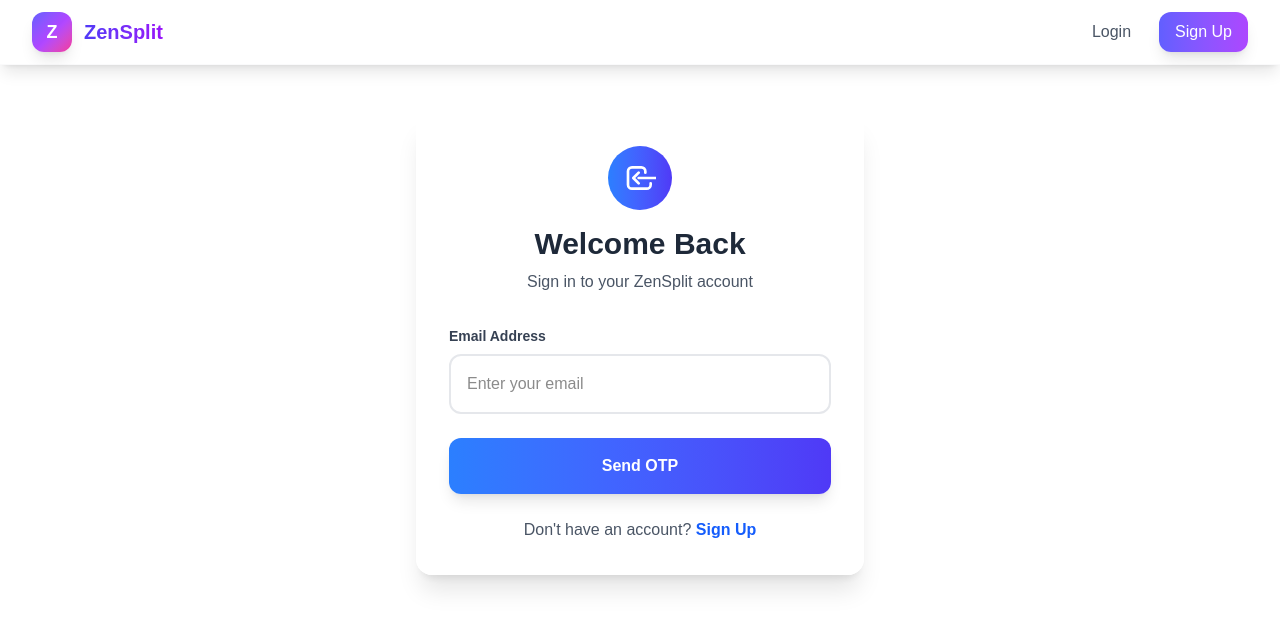
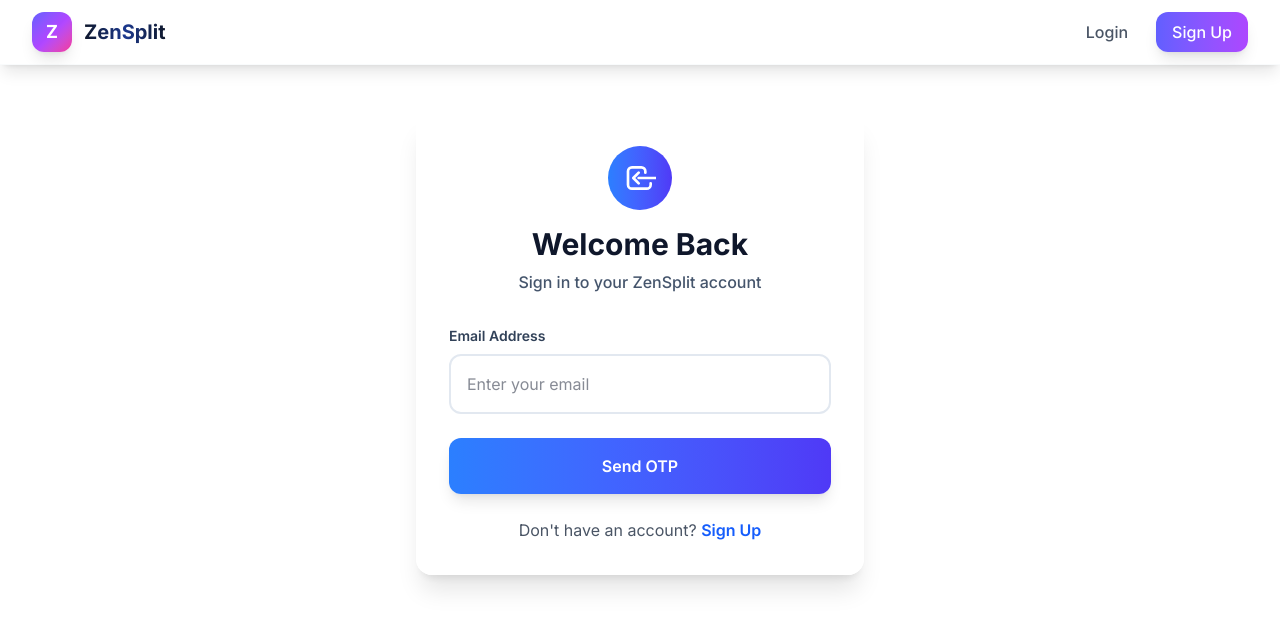
Before and after one commit to anishiit/zenSplit, a Next.js app: page /login in a window 1280 px wide. Shown: the top 628 px of the page. Built offline with nearby package versions, Linux system fonts and the light colour scheme.

Commit message:
style: Update color palette and typography across the application for improved UI consistency

```diff
--- a/src/app/globals.css
+++ b/src/app/globals.css
@@ -1,24 +1,152 @@
 @import "tailwindcss";
 
-@theme {
-  --font-sans: var(--font-geist-sans);
-  --font-mono: var(--font-geist-mono);
-}
+:root {
+  /* Primary Colors - Modern Blue/Indigo Palette */
+  --primary-50: #eff6ff;
+  --primary-100: #dbeafe;
+  --primary-500: #3b82f6;
+  --primary-600: #2563eb;
+  --primary-700: #1d4ed8;
+  --primary-900: #1e3a8a;
 
-:root {
+  /* Secondary Colors - Purple/Violet Palette */
+  --secondary-50: #f5f3ff;
+  --secondary-100: #ede9fe;
+  --secondary-500: #8b5cf6;
+  --secondary-600: #7c3aed;
+  --secondary-700: #6d28d9;
+
+  /* Accent Colors - Emerald/Teal */
+  --accent-50: #ecfdf5;
+  --accent-100: #d1fae5;
+  --accent-500: #10b981;
+  --accent-600: #059669;
+
+  /* Neutral Colors - Modern Slate Palette */
+  --neutral-50: #f8fafc;
+  --neutral-100: #f1f5f9;
+  --neutral-200: #e2e8f0;
+  --neutral-300: #cbd5e1;
+  --neutral-400: #94a3b8;
+  --neutral-500: #64748b;
+  --neutral-600: #475569;
+  --neutral-700: #334155;
+  --neutral-800: #1e293b;
+  --neutral-900: #0f172a;
+
+  /* Semantic Colors */
+  --success: #10b981;
+  --warning: #f59e0b;
+  --error: #ef4444;
+  --info: #3b82f6;
+
+  /* Background and Foreground */
   --background: #ffffff;
-  --foreground: #171717;
+  --foreground: #1e293b;
 }
 
 @media (prefers-color-scheme: dark) {
   :root {
-    --background: #0a0a0a;
-    --foreground: #ededed;
+    --background: #0f172a;
+    --foreground: #f1f5f9;
   }
+}
+
+/* Typography Scale */
+.text-display {
+  font-size: 3.75rem;
+  line-height: 1;
+  font-weight: 800;
+  letter-spacing: -0.025em;
+}
+
+.text-headline {
+  font-size: 2.25rem;
+  line-height: 2.5rem;
+  font-weight: 700;
+  letter-spacing: -0.025em;
+}
+
+.text-title {
+  font-size: 1.5rem;
+  line-height: 2rem;
+  font-weight: 600;
+  letter-spacing: -0.01em;
+}
+
+.text-body {
+  font-size: 1rem;
+  line-height: 1.5rem;
+  font-weight: 400;
+}
+
+.text-caption {
+  font-size: 0.875rem;
+  line-height: 1.25rem;
+  font-weight: 500;
+  letter-spacing: 0.025em;
+}
+
+/* Modern Text Colors */
+.text-primary {
+  color: var(--neutral-900);
+}
+
+.text-secondary {
+  color: var(--neutral-600);
+}
+
+.text-tertiary {
+  color: var(--neutral-500);
+}
+
+.text-accent {
+  color: var(--primary-600);
+}
+
+.text-success {
+  color: var(--success);
+}
+
+.text-warning {
+  color: var(--warning);
+}
+
+.text-error {
+  color: var(--error);
+}
+
+/* Smooth Scrolling */
+html {
+  scroll-behavior: smooth;
+  font-family: 'Inter', ui-sans-serif, system-ui, sans-serif;
+}
+
+/* Custom Scrollbar */
+::-webkit-scrollbar {
+  width: 8px;
+}
+
+::-webkit-scrollbar-track {
+  background: var(--neutral-100);
+  border-radius: 4px;
+}
+
+::-webkit-scrollbar-thumb {
+  background: var(--neutral-300);
+  border-radius: 4px;
+}
+
+::-webkit-scrollbar-thumb:hover {
+  background: var(--neutral-400);
 }
 
 body {
   color: var(--foreground);
   background: var(--background);
-  font-family: Arial, Helvetica, sans-serif;
+  font-family: 'Inter', ui-sans-serif, system-ui, sans-serif;
+  font-feature-settings: "cv11", "ss01";
+  text-rendering: optimizeLegibility;
+  -webkit-font-smoothing: antialiased;
+  -moz-osx-font-smoothing: grayscale;
 }
--- a/src/app/layout.js
+++ b/src/app/layout.js
@@ -1,15 +1,17 @@
-import { Geist, Geist_Mono } from "next/font/google";
+import { Inter, JetBrains_Mono } from "next/font/google";
 import "./globals.css";
 import Navbar from "../components/Navbar";
 
-const geistSans = Geist({
-  variable: "--font-geist-sans",
+const inter = Inter({
   subsets: ["latin"],
+  display: "swap",
+  variable: "--font-inter",
 });
 
-const geistMono = Geist_Mono({
-  variable: "--font-geist-mono",
+const jetbrainsMono = JetBrains_Mono({
   subsets: ["latin"],
+  display: "swap",
+  variable: "--font-mono",
 });
 
 export const metadata = {
@@ -19,9 +21,9 @@
 
 export default function RootLayout({ children }) {
   return (
-    <html lang="en">
+    <html lang="en" className={`${inter.variable} ${jetbrainsMono.variable}`}>
       <body
-        className={`${geistSans.variable} ${geistMono.variable} antialiased bg-gradient-to-br from-slate-50 via-blue-50 to-indigo-100 min-h-screen`}
+        className="font-sans antialiased bg-gradient-to-br from-slate-50 via-blue-50 to-indigo-100 min-h-screen text-slate-800"
       >
         <Navbar />
         <main className="relative">
--- a/src/app/login/page.js
+++ b/src/app/login/page.js
@@ -68,8 +68,8 @@
               <path strokeLinecap="round" strokeLinejoin="round" strokeWidth={2} d="M11 16l-4-4m0 0l4-4m0 4h14m-5 4v1a3 3 0 01-3 3H6a3 3 0 01-3-3V7a3 3 0 013-3h7a3 3 0 013 3v1" />
             </svg>
           </div>
-          <h2 className="text-3xl font-bold text-gray-800 mb-2">Welcome Back</h2>
-          <p className="text-gray-600">Sign in to your ZenSplit account</p>
+          <h2 className="text-3xl font-bold text-slate-900 mb-2">Welcome Back</h2>
+          <p className="text-slate-600 font-medium">Sign in to your ZenSplit account</p>
         </div>
 
         {error && (
@@ -81,10 +81,10 @@
         {step === 1 ? (
           <form onSubmit={handleSendOtp} className="space-y-6">
             <div>
-              <label className="block text-sm font-semibold text-gray-700 mb-2">Email Address</label>
+              <label className="block text-sm font-semibold text-slate-700 mb-2">Email Address</label>
               <input
                 type="email"
-                className="w-full p-4 border-2 border-gray-200 rounded-xl focus:border-blue-500 focus:ring-2 focus:ring-blue-200 transition-all outline-none"
+                className="w-full p-4 border-2 border-slate-200 rounded-xl focus:border-blue-500 focus:ring-2 focus:ring-blue-200 transition-all outline-none text-slate-900"
                 placeholder="Enter your email"
                 value={email}
                 onChange={(e) => setEmail(e.target.value)}
@@ -103,15 +103,15 @@
         ) : (
           <form onSubmit={handleLogin} className="space-y-6">
             <div className="text-center mb-4">
-              <p className="text-gray-600">We&apos;ve sent an OTP to</p>
-              <p className="font-semibold text-gray-800">{email}</p>
+              <p className="text-slate-600 font-medium">We&apos;ve sent an OTP to</p>
+              <p className="font-semibold text-slate-900">{email}</p>
             </div>
 
             <div>
-              <label className="block text-sm font-semibold text-gray-700 mb-2">Enter OTP</label>
+              <label className="block text-sm font-semibold text-slate-700 mb-2">Enter OTP</label>
               <input
                 type="text"
-                className="w-full p-4 border-2 border-gray-200 rounded-xl focus:border-blue-500 focus:ring-2 focus:ring-blue-200 transition-all outline-none text-center text-lg tracking-widest"
+                className="w-full p-4 border-2 border-slate-200 rounded-xl focus:border-blue-500 focus:ring-2 focus:ring-blue-200 transition-all outline-none text-center text-lg tracking-widest text-slate-900"
                 placeholder="000000"
                 value={otp}
                 onChange={(e) => setOtp(e.target.value)}
--- a/src/app/profile/page.js
+++ b/src/app/profile/page.js
@@ -94,11 +94,11 @@
               {/* Edit Mode */}
               <div className="space-y-6">
                 <div>
-                  <label className="block text-sm font-semibold text-gray-700 mb-2">Full Name</label>
+                  <label className="block text-sm font-semibold text-slate-700 mb-2">Full Name</label>
                   <input
                     type="text"
                     name="name"
-                    className="w-full p-4 border-2 border-gray-200 rounded-xl focus:border-blue-500 focus:ring-2 focus:ring-blue-200 transition-all outline-none"
+                    className="w-full p-4 border-2 border-slate-200 rounded-xl focus:border-blue-500 focus:ring-2 focus:ring-blue-200 transition-all outline-none text-slate-900"
                     placeholder="Enter your full name"
                     value={form.name}
                     onChange={handleChange}
@@ -106,11 +106,11 @@
                 </div>
 
                 <div>
-                  <label className="block text-sm font-semibold text-gray-700 mb-2">UPI ID</label>
+                  <label className="block text-sm font-semibold text-slate-700 mb-2">UPI ID</label>
                   <input
                     type="text"
                     name="upi"
-                    className="w-full p-4 border-2 border-gray-200 rounded-xl focus:border-blue-500 focus:ring-2 focus:ring-blue-200 transition-all outline-none"
+                    className="w-full p-4 border-2 border-slate-200 rounded-xl focus:border-blue-500 focus:ring-2 focus:ring-blue-200 transition-all outline-none text-slate-900"
                     placeholder="yourname@upi"
                     value={form.upi}
                     onChange={handleChange}
--- a/src/components/Navbar.js
+++ b/src/components/Navbar.js
@@ -32,7 +32,7 @@
   };
 
   return (
-    <nav className="bg-white/80 backdrop-blur-lg border-b border-gray-200/20 sticky top-0 z-50 shadow-lg">
+    <nav className="bg-white/80 backdrop-blur-lg border-b border-slate-200/20 sticky top-0 z-50 shadow-lg">
       <div className="max-w-7xl mx-auto px-4 sm:px-6 lg:px-8">
         <div className="flex justify-between items-center h-16">
           {/* Logo/Brand */}
@@ -40,7 +40,7 @@
             <div className="w-10 h-10 bg-gradient-to-br from-indigo-500 via-purple-500 to-pink-500 rounded-xl flex items-center justify-center transform group-hover:scale-110 transition-all duration-200 shadow-lg">
               <span className="text-white font-bold text-lg">Z</span>
             </div>
-            <span className="text-xl font-bold bg-gradient-to-r from-indigo-600 to-purple-600 bg-clip-text text-transparent">
+            <span className="text-xl font-bold bg-gradient-to-r from-slate-900 via-blue-900 to-slate-900 bg-clip-text text-transparent">
               ZenSplit
             </span>
           </Link>
@@ -55,7 +55,7 @@
                   className={`flex items-center space-x-2 px-4 py-2 rounded-xl transition-all duration-200 ${
                     isActive(link.href)
                       ? 'bg-gradient-to-r from-indigo-500 to-purple-500 text-white shadow-lg'
-                      : 'text-gray-600 hover:bg-gray-100 hover:text-gray-900'
+                      : 'text-slate-600 hover:bg-slate-100 hover:text-slate-900'
                   }`}
                 >
                   <span className="text-lg">{link.icon}</span>
@@ -76,7 +76,7 @@
                       {user.email?.charAt(0).toUpperCase()}
                     </span>
                   </div>
-                  <span className="text-sm text-gray-700 font-medium">
+                  <span className="text-sm text-slate-700 font-medium">
                     {user.email?.split('@')[0]}
                   </span>
                 </div>
```
Also changed, not shown: src/app/page.js (+8 -8 lines), src/app/signup/page.js (+8 -8 lines).
